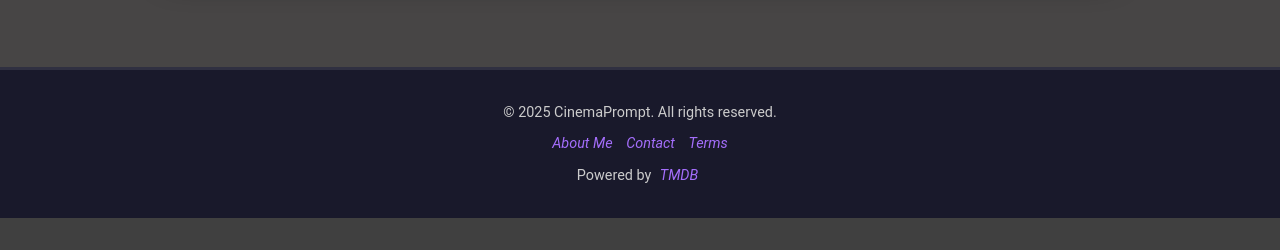
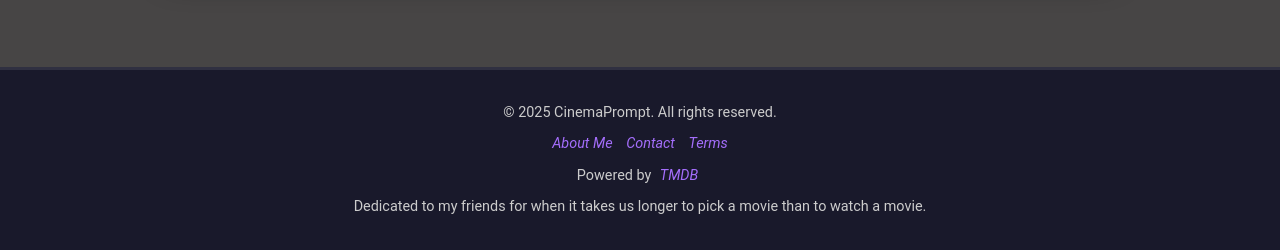
Before and after one commit to kaleblanz/MovieProject, a Flask app: page /home in a window 1280 px wide. Shown: the part 838-1088 px from the top of the page. Before the commit the page ends 1056 px from the top, so only its background shows below. Run offline with Flask 3, Linux system fonts and the light colour scheme; data that the repository does not hold is empty.

Commit message:
added a foot note for my friends

```diff
--- a/templates/index.html
+++ b/templates/index.html
@@ -85,6 +85,7 @@
             <a href="/terms">Terms</a>
         </p>
         <p>Powered by <a href="https://www.themoviedb.org/" target="_blank">TMDB</a></p>
+        <p>Dedicated to my friends for when it takes us longer to pick a movie than to watch a movie.</p>
     </footer>
 
 </body>
```
